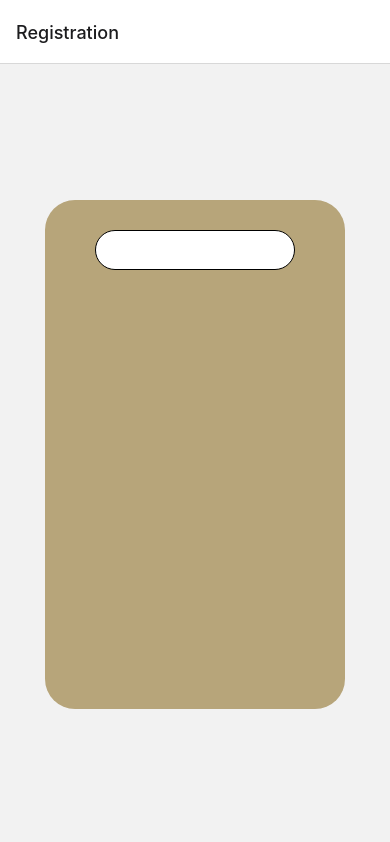
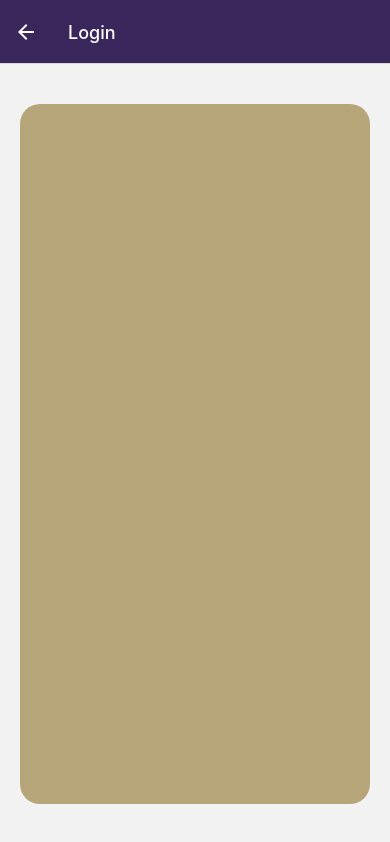
Before and after one commit to hcp-uw/lf-system, a React Native app in the folder client/: screen /Login in a window 390 px wide. Before the commit this address had no page. Built offline with nearby package versions, Linux system fonts and the light colour scheme.

Commit message:
Adding login page and styling headers
Added Login page
Styled page headers
Added container 3 to StyleSheet

```diff
--- a/client/App.js
+++ b/client/App.js
@@ -1,13 +1,26 @@
 import { createNativeStackNavigator } from '@react-navigation/native-stack';
 import { NavigationContainer } from '@react-navigation/native';
 import Registration from './src/screens/Registration';
+import Login from './src/screens/Login'
+
 
 const Stack = createNativeStackNavigator();
 
 export default function App() {
   return (
     <NavigationContainer>
-      <Stack.Navigator initialRouteName = "Registration">
+      <Stack.Navigator initialRouteName = "Registration" screenOptions={{
+        headerStyle: {
+          backgroundColor: '#39275B',
+
+        },
+        headerTintColor: '#fff',
+        headerTintStyle: {
+          fontWeight: 'bold',
+        },
+      }}>
+
+        <Stack.Screen name="Login" component={Login} />
         <Stack.Screen name='Registration' component={Registration} />
       </Stack.Navigator>
     </NavigationContainer>
--- a/client/src/assets/StyleSheet.js
+++ b/client/src/assets/StyleSheet.js
@@ -19,6 +19,14 @@ export const styles = StyleSheet.create({
         marginHorizontal: 68,
         borderRadius: 50,
     },
+    container3: { //Modified container 1 to fit screen, can be used in place of container1 if needed.
+        backgroundColor: '#B7A57A', // gold
+        alignItems: 'center',
+        height: 700,
+        padding: 30, // not actual padding, placeholder
+        marginHorizontal: 20,
+        borderRadius: 20,
+    },
     registerContainer: {
         backgroundColor: '4B2E83', // purple
         alignItems: 'center',
--- /dev/null
+++ b/client/src/screens/Login.js
@@ -0,0 +1,17 @@
+import {Text, View} from 'react-native'
+import { styles } from '../assets/StyleSheet';
+
+export default function Login({navigation}){
+  return (
+   <View style={{
+    justifyContent: 'center',
+    flex: 1
+    }}>
+        <View style={styles.container3}>
+
+
+        </View>
+
+   </View>
+  );
+}
```
